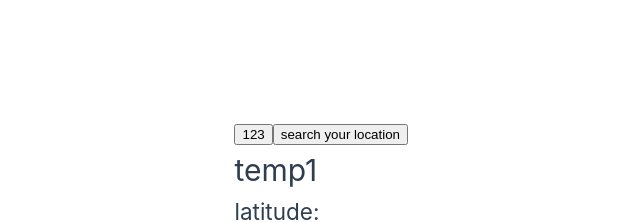
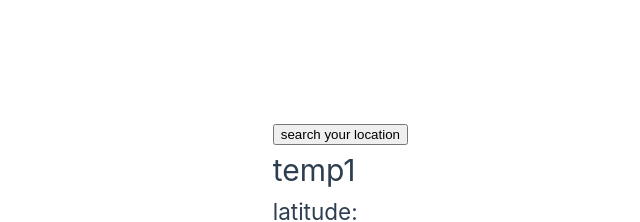
Before and after one commit to Pjaijai/vue-google-geolocaiton, a Vue app: page / in a window 1280 px wide. Shown: the part 206-428 px from the top of the page, without its empty margins (232-872 px from the left). Built offline with nearby package versions, Linux system fonts and the light colour scheme; no server answers; what @fawmi/vue-google-maps would draw is missing.

Commit message:
House keep

```diff
--- a/src/views/HomeView.vue
+++ b/src/views/HomeView.vue
@@ -1,6 +1,5 @@
 <template>
   <main>
-    <button @click="changeTemp('asdasd')">123</button>
     <button @click.prevent="handleGetLocation">search your location</button>
     <h1>{{ temp }}</h1>
     <h2>latitude:{{ center.lat }}</h2>
@@ -38,9 +37,6 @@ export default defineComponent({
     const temp = ref<string>('temp1')
     const locationHistory = reactive<ILocationHistoryItem[]>([])
     const { center, markers, setMap } = useMap()
-    const changeTemp = (value: string) => {
-      temp.value = value
-    }
 
     const handleGetLocation = async () => {
       navigator.geolocation.getCurrentPosition(
@@ -57,7 +53,7 @@ export default defineComponent({
       setMap({ latitude: value.geometry.location.lat(), longitude: value.geometry.location.lng() })
     }
 
-    return { temp, changeTemp, handleGetLocation, center, markers, setPlace }
+    return { temp, handleGetLocation, center, markers, setPlace }
   }
 })
 </script>
```
